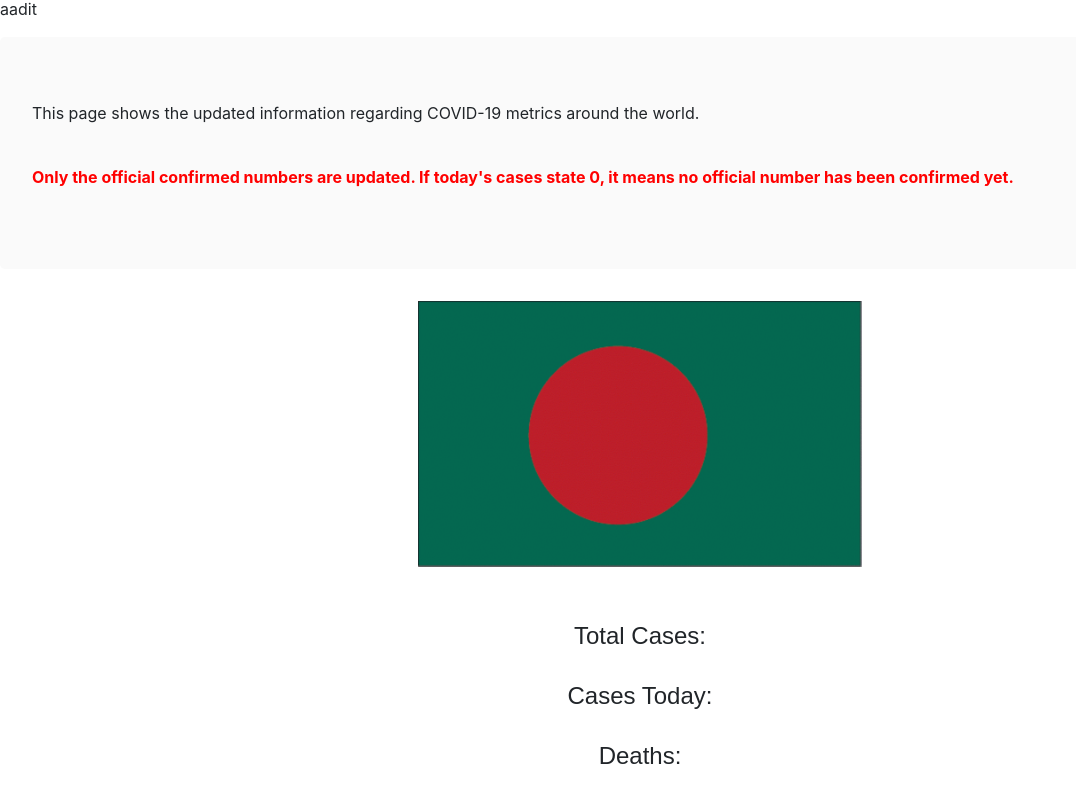
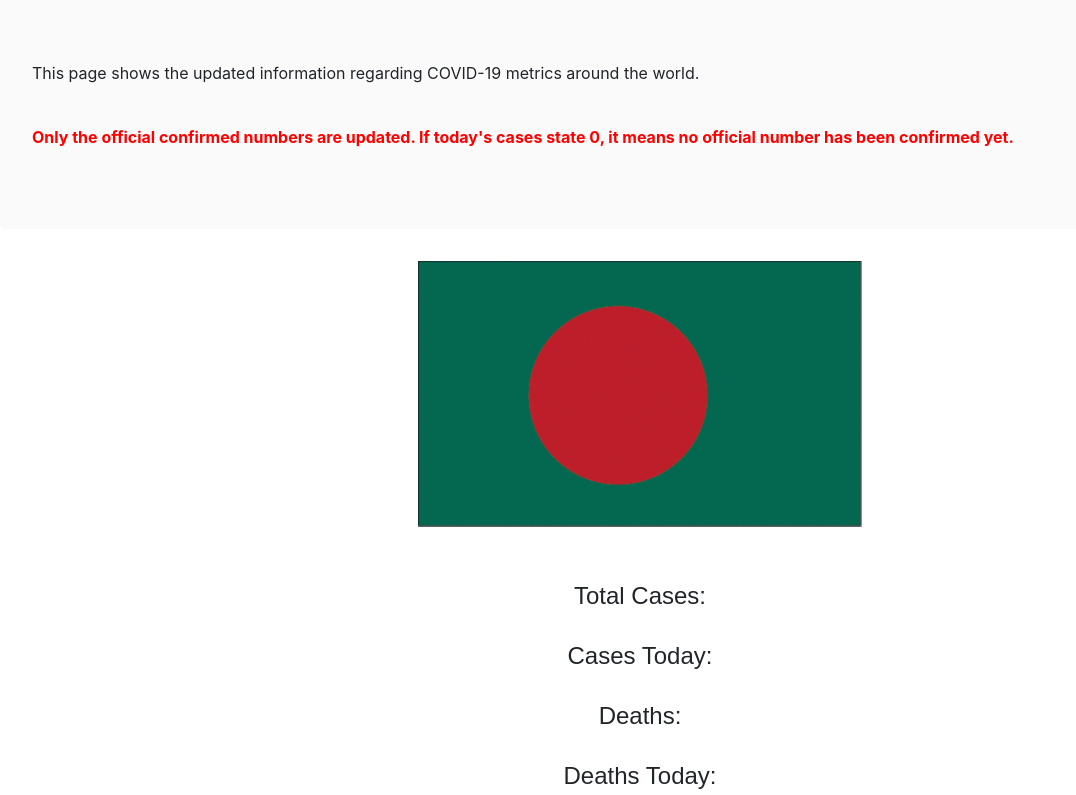
Before and after one commit to ibrahimq1/Covid19Tracker, a plain HTML site: page index.html in a window 1280 px wide. Shown: the part 59-854 px from the top of the page, without its empty margins (0-1076 px from the left). Drawn offline with nearby package versions, Linux system fonts and the light colour scheme; no server answers.

Commit message:
Removed test colab
Removed aadit

```diff
--- a/index.html
+++ b/index.html
@@ -21,7 +21,6 @@
 
  <div class="page-header">
  <h1>Covid-19 Tracker</h1>
- <p>aadit</p>
  </div>
 
 
```
